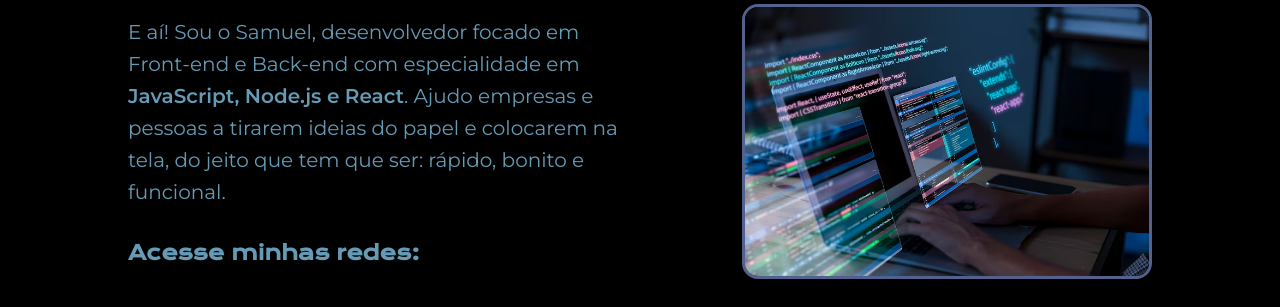
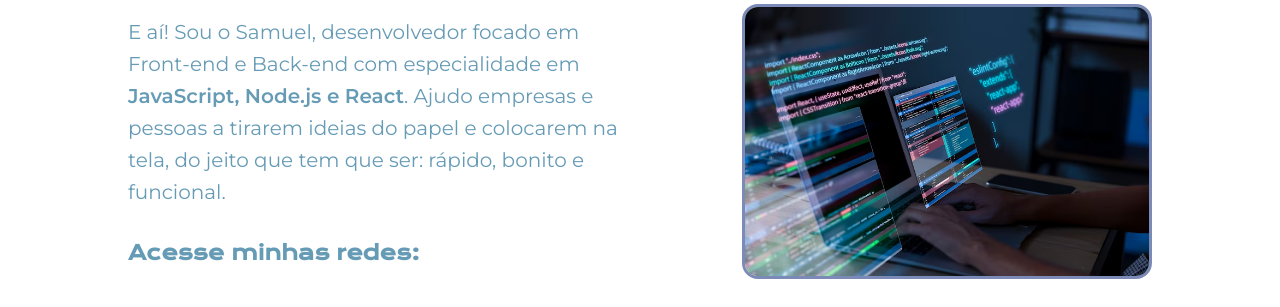
Before and after one commit to devsamuel758/Samuel-Dev2, a plain HTML site: page index.html in a window 1280 px wide. Shown: the part 410-717 px from the top of the page. Drawn offline with nearby package versions, Linux system fonts and the light colour scheme.

Commit message:
Update style.css

```diff
--- a/styles/style.css
+++ b/styles/style.css
@@ -1,7 +1,7 @@
 @import url('https://fonts.googleapis.com/css2?family=Krona+One&family=Montserrat:wght@400;600&display=swap');
 
 :root {
-    --cor-primaria: #000000;
+    --cor-primaria:  #ffffff;
     --cor-secundaria: #6374abd6;
     --cor-terciaria: #669bb6;
     --cor-hover: #43b2a3;
```
